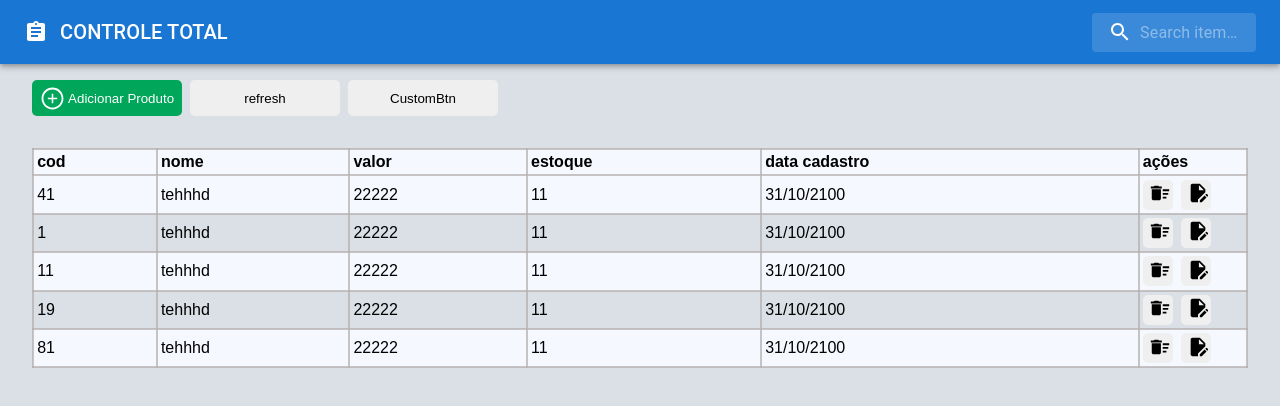
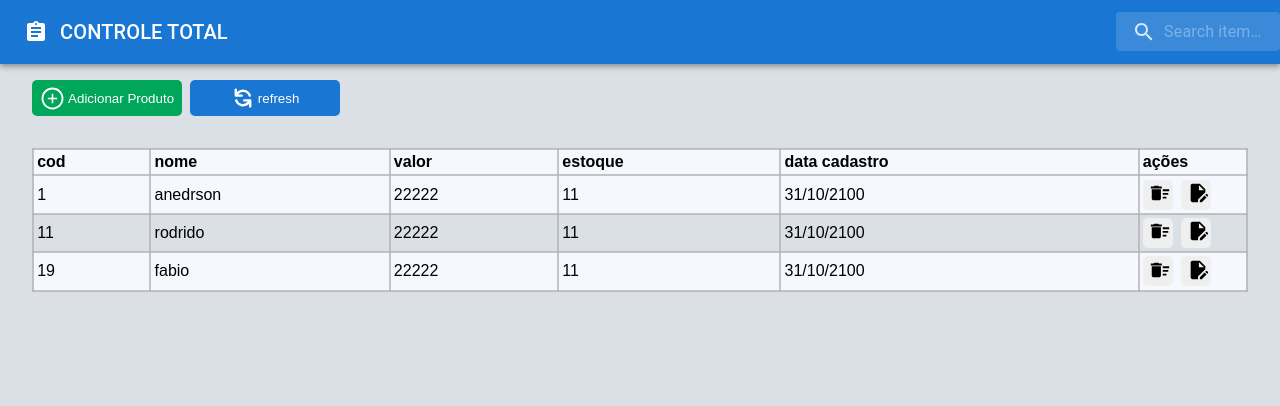
Before and after one commit to JeremiasRincaveski/java, a React (Vite) app in the folder frontJavaInterface/: page / in a window 1280 px wide. Shown: the top 406 px of the page. Built offline with nearby package versions, Linux system fonts and the light colour scheme; data requests are answered from the project's data file.

Commit message:
several fixes anc changes2

```diff
--- a/frontJavaInterface/server.json
+++ b/frontJavaInterface/server.json
@@ -1,17 +1,9 @@
 {
   "itens": [
     {
-      "id": 41,
-      "cod": 244,
-      "nome": "tehhhd",
-      "valor": 22222,
-      "estoque": 11,
-      "dataCadastro": "31/10/2100"
-    },
-    {
       "id": 1,
       "cod": 246,
-      "nome": "tehhhd",
+      "nome": "anedrson",
       "valor": 22222,
       "estoque": 11,
       "dataCadastro": "31/10/2100"
@@ -19,7 +11,7 @@
     {
       "id": 11,
       "cod": 26,
-      "nome": "tehhhd",
+      "nome": "rodrido",
       "valor": 22222,
       "estoque": 11,
       "dataCadastro": "31/10/2100"
@@ -27,15 +19,7 @@
     {
       "id": 19,
       "cod": 246,
-      "nome": "tehhhd",
-      "valor": 22222,
-      "estoque": 11,
-      "dataCadastro": "31/10/2100"
-    },
-    {
-      "id": 81,
-      "cod": 26,
-      "nome": "tehhhd",
+      "nome": "fabio",
       "valor": 22222,
       "estoque": 11,
       "dataCadastro": "31/10/2100"
--- a/frontJavaInterface/src/App.jsx
+++ b/frontJavaInterface/src/App.jsx
@@ -1,16 +1,17 @@
 import { useState } from "react"
-import { createGlobalStyle, ThemeProvider } from "styled-components"
+import {  ThemeProvider } from "styled-components"
 import { Container } from "./components/container/Container"
 import { Header } from "./components/header/Header"
 import { Main } from "./components/main/Main"
-import { Nav } from "./components/nav/Nav"
 import { MyContext } from "./context/MyContext"
 import { theme } from './theme/theme'
 import { Product } from "./components/product/Product"
+import { GlobalStyle } from "./components/styles/GlobalStyles"
 
 function App() {
   const [modalIsOpen, setModalIsOpen] = useState(false);
   const [editItemModal, setEditItemModal] = useState(false);
+  const [item, setItem] = useState([ ]);
   const handleModalOpen = () => {
     setModalIsOpen(true)
     setEditItemModal(true)
@@ -21,34 +22,11 @@ function App() {
       setModalIsOpen(false)
       setEditItemModal(false)
     }
-
   }
-  const GlobalStyle = createGlobalStyle`
-  body{
-    background-color:${props => props.theme.colors.softGray};
-    font-family: Arial, Helvetica, sans-serif;
-    padding: 0;
-    margin: 0;
-    box-sizing: border-box;
-    outline: none;
-    border: none;
-
-    input::-webkit-outer-spin-button,
-      input::-webkit-inner-spin-button {
-        display: none;
-        -webkit-appearance: none;
-        margin: 0;
-      }
-
-    input[type=number] {
-      appearance: textfield;
-    }
-  }
-  `
 
   return (
     <ThemeProvider theme={theme}>
-      <MyContext.Provider value={{ handleModalOpen, modalIsOpen, handleCloseModal, editItemModal, setEditItemModal }}>
+      <MyContext.Provider value={{ handleModalOpen, modalIsOpen, handleCloseModal, editItemModal, setEditItemModal, item, setItem }}>
         <GlobalStyle />
         <Container>
           <Header />
--- a/frontJavaInterface/src/components/header/Header.jsx
+++ b/frontJavaInterface/src/components/header/Header.jsx
@@ -1,59 +1,14 @@
-
-import { alpha, styled } from '@mui/material/styles';
 import AppBar from '@mui/material/AppBar';
 import Box from '@mui/material/Box';
 import Toolbar from '@mui/material/Toolbar';
 import IconButton from '@mui/material/IconButton';
 import Typography from '@mui/material/Typography';
-import InputBase from '@mui/material/InputBase';
-import SearchIcon from '@mui/icons-material/Search';
 import AssignmentIcon from '@mui/icons-material/Assignment';
 
-const Search = styled('div')(({ theme }) => ({
-  position: 'relative',
-  borderRadius: theme.shape.borderRadius,
-  backgroundColor: alpha(theme.palette.common.white, 0.15),
-  '&:hover': {
-    backgroundColor: alpha(theme.palette.common.white, 0.25),
-  },
-  marginLeft: 0,
-  width: '100%',
-  [theme.breakpoints.up('sm')]: {
-    marginLeft: theme.spacing(1),
-    width: 'auto',
-  },
-}));
+export const Header = () => {
 
-const SearchIconWrapper = styled('div')(({ theme }) => ({
-  padding: theme.spacing(0, 2),
-  height: '100%',
-  position: 'absolute',
-  pointerEvents: 'none',
-  display: 'flex',
-  alignItems: 'center',
-  justifyContent: 'center',
-}));
-
-const StyledInputBase = styled(InputBase)(({ theme }) => ({
-  color: 'inherit',
-  '& .MuiInputBase-input': {
-    padding: theme.spacing(1, 1, 1, 0),
-    // vertical padding + font size from searchIcon
-    paddingLeft: `calc(1em + ${theme.spacing(4)})`,
-    transition: theme.transitions.create('width'),
-    width: '100%',
-    [theme.breakpoints.up('sm')]: {
-      width: '12ch',
-      '&:focus': {
-        width: '20ch',
-      },
-    },
-  },
-}));
-
-export const Header = () => {
   return (
-    <Box sx={{ flexGrow: 1 }}>
+    <Box sx={{ flexGrow: 1, position:"relative" }}>
       <AppBar position="static">
         <Toolbar>
           <IconButton
@@ -73,14 +28,6 @@ export const Header = () => {
           >
             controle total
           </Typography>
-          <Search>
-            <SearchIconWrapper>
-              <SearchIcon />
-            </SearchIconWrapper>
-            <StyledInputBase
-              placeholder="Search item…"
-            />
-          </Search>
         </Toolbar>
       </AppBar>
     </Box>
--- a/frontJavaInterface/src/components/main/Main.jsx
+++ b/frontJavaInterface/src/components/main/Main.jsx
@@ -7,6 +7,7 @@ import { MdDeleteSweep, MdEditDocument } from "react-icons/md";
 import { Modal } from "../modal/Modal.jsx"
 import { MyContext } from "../../context/MyContext.jsx"
 import { Box, Skeleton } from "@mui/material"
+import { SearchComponent } from "../search/Search.jsx"
 
 
 
@@ -34,13 +35,16 @@ const StyledTable = styled.table`
     td:last-of-type{
         width: 100px;
     }
+
+   .modalOn{
+    background-color: red;
+   }
 `
 
 export const Main = () => {
-    const { handleCloseModal, editItemModal, setEditItemModal } = useContext(MyContext)
-    const [item, setItem] = useState([]);
-    const [isLoading, setIsLoading] = useState(false)
-
+    const { handleCloseModal, editItemModal, setEditItemModal, item, setItem, modalIsOpen } = useContext(MyContext)
+    const [isLoading, setIsLoading] = useState(false);
+    const [search, setSearch] = useState('');
 
     const getList = () => {
         setIsLoading(true);
@@ -49,14 +53,14 @@ export const Main = () => {
                 setItem(response.data);
             });
             setIsLoading(false);
-        }, 3000);
+        }, 2000);
     };
 
     useEffect(() => {
 
         getList();
 
-    }, [])
+    }, []);
 
     const removeItem = async (id) => {
         setIsLoading(true);
@@ -69,15 +73,26 @@ export const Main = () => {
             }, 1000);
         } catch (err) {
             console.log(err);
-        }
-    }
+        };
+    };
 
     return (
         <>
-            <Nav
-                getProdustList={getList}
-            />
-            <StyledTable onClick={handleCloseModal} isloading={isLoading}>
+            <Box>
+                <Nav
+                    getProdustList={getList}
+                />
+                <SearchComponent
+                    search={search}
+                    setSearch={setSearch}
+                    isOpen={modalIsOpen}
+                />
+            </Box>
+            <StyledTable
+                onClick={handleCloseModal}
+                isloading={isLoading}
+
+                >
                 {isLoading ? (
                     <Box>
                         <Skeleton
@@ -100,7 +115,7 @@ export const Main = () => {
                             </tr>
                         </thead>
                         <tbody>
-                            {item.map((item, index) => (
+                            {item.filter((item)=> item.nome.toLowerCase().includes(search.toLowerCase())).map((item, index) => (
                                 <tr key={index}>
                                     <td>{item.id}</td>
                                     <td>{item.nome}</td>
@@ -131,11 +146,12 @@ export const Main = () => {
                         </tbody>
                         <Modal isOpen={editItemModal}>
                             <div onClick={handleCloseModal}>
+                                d
                             </div>
                         </Modal>
                     </>
                 )}
             </StyledTable>
         </>
-    )
-}
+    );
+};
--- a/frontJavaInterface/src/components/modal/Modal.jsx
+++ b/frontJavaInterface/src/components/modal/Modal.jsx
@@ -21,7 +21,7 @@ export const Modal = ( { children, isOpen=false } ) => {
         <>
             {isOpen &&(
                 <Overlay>
-                    <ModalWrapper>
+                    <ModalWrapper className={ isOpen ? 'ModalOn' : ''}>
                         {children}
                     </ModalWrapper>
                 </Overlay>
@@ -29,3 +29,19 @@ export const Modal = ( { children, isOpen=false } ) => {
         </>
     )
 }
+
+// .modalOn {
+//     animation-name: modalOn;
+//     animation-duration: .5s;
+// }
+
+// @keyframes modalOn {
+//     from {
+//         opacity: 0;
+//         transform: translateY(-70%);
+//     }
+//     to {
+//         opacity: 0.9;
+//         transform: translateY(0);
+//     }
+// }
--- a/frontJavaInterface/src/components/nav/Nav.jsx
+++ b/frontJavaInterface/src/components/nav/Nav.jsx
@@ -3,6 +3,7 @@ import styled from 'styled-components'
 import {  AiOutlinePlusCircle } from "react-icons/ai";
 import { MyContext } from '../../context/MyContext';
 import { Button } from '../CustomButton/CustomButtom';
+import { HiRefresh } from "react-icons/hi";
 
 const StyledDiv = styled.div`
     width: calc(100% - 4rem);
@@ -29,16 +30,16 @@ export const Nav = ({ getProdustList, getaddItemFunciton }) => {
                     Icon={AiOutlinePlusCircle}
                     size={25}
                     fColor={'#fff'}
-                    color={'#fff'}
                     bgColor={'#00a65a'}
                     onClick={handleModalOpen}
                 />
                 <Button
                     btnName='refresh'
+                    Icon={HiRefresh}
+                    size={24}
+                    fColor={'#fff'}
+                    bgColor={'#1976D2'}
                     onClick={getProdustList}
-                />
-                <Button
-                    onClick={getaddItemFunciton}
                 />
             </StyledDiv>
         </>
--- /dev/null
+++ b/frontJavaInterface/src/components/search/Search.jsx
@@ -0,0 +1,63 @@
+import SearchIcon from '@mui/icons-material/Search';
+import { alpha, styled } from '@mui/material/styles';
+import InputBase from '@mui/material/InputBase';
+
+const Search = styled('div')(({ theme }) => ({
+    position: 'absolute',
+    top: 0,
+    right: 0,
+    marginTop: '.75rem',
+    color: alpha(theme.palette.common.white, .8),
+    borderRadius: theme.shape.borderRadius,
+    backgroundColor: alpha(theme.palette.common.white, 0.15),
+    '&:hover': {
+        backgroundColor: alpha(theme.palette.common.white, 0.25),
+    },
+    marginLeft: 0,
+    width: '100%',
+    [theme.breakpoints.up('sm')]: {
+        marginLeft: theme.spacing(1),
+        width: 'auto',
+    },
+}));
+
+const SearchIconWrapper = styled('div')(({ theme }) => ({
+    padding: theme.spacing(0, 2),
+    height: '100%',
+    position: 'absolute',
+    pointerEvents: 'none',
+    display: 'flex',
+    alignItems: 'center',
+    justifyContent: 'center',
+}));
+
+const StyledInputBase = styled(InputBase)(({ theme }) => ({
+    color: 'inherit',
+    '& .MuiInputBase-input': {
+        padding: theme.spacing(1, 1, 1, 0),
+        // vertical padding + font size from searchIcon
+        paddingLeft: `calc(1em + ${theme.spacing(4)})`,
+        transition: theme.transitions.create('width'),
+        width: '100%',
+        [theme.breakpoints.up('sm')]: {
+            width: '12ch',
+            '&:focus': {
+                width: '20ch',
+            },
+        },
+    },
+}));
+export const SearchComponent = ({ search, setSearch }) => {
+    return (
+        <Search>
+            <SearchIconWrapper>
+                <SearchIcon />
+            </SearchIconWrapper>
+            <StyledInputBase
+                placeholder="Search item…"
+                onChange={(ev) => setSearch(ev.target.value)}
+                value={search}
+                />
+        </Search>
+    )
+}
--- /dev/null
+++ b/frontJavaInterface/src/components/styles/GlobalStyles.js
@@ -0,0 +1,24 @@
+import { createGlobalStyle } from "styled-components";
+
+export const GlobalStyle = createGlobalStyle`
+  body{
+    background-color:${props => props.theme.colors.softGray};
+    font-family: Arial, Helvetica, sans-serif;
+    padding: 0;
+    margin: 0;
+    box-sizing: border-box;
+    outline: none;
+    border: none;
+
+    input::-webkit-outer-spin-button,
+      input::-webkit-inner-spin-button {
+        display: none;
+        -webkit-appearance: none;
+        margin: 0;
+      }
+
+    input[type=number] {
+      appearance: textfield;
+    }
+  }
+  `
```
